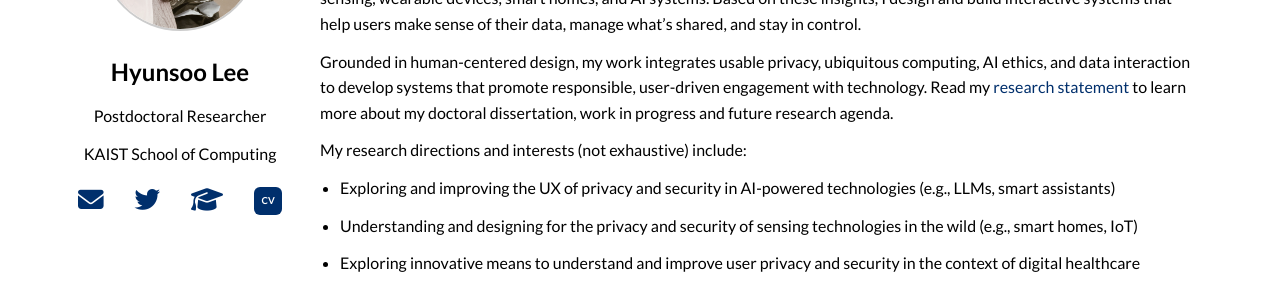
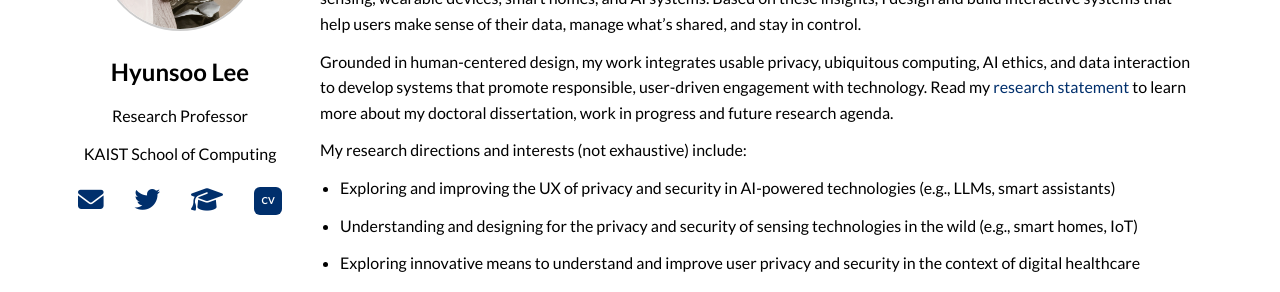
Before and after one commit to hslee90/hslee90.github.io, a Jekyll site: the page built from index.md, in a window 1280 px wide and 900 px high. Shown: the part 209-501 px from the top of the window. Built offline with Jekyll 4.4.1, drawn with Linux system fonts in a browser that asks for light colours; nearby versions of some CDN libraries.

Commit message:
Update index.md

```diff
--- a/index.md
+++ b/index.md
@@ -12,7 +12,7 @@ title: "Home"
     <!-- 이름, 직함, 소속 -->
     <div class="profile-info">
       <h2>Hyunsoo Lee</h2>
-      <p>Postdoctoral Researcher</p>
+      <p>Research Professor</p>
       <p>KAIST School of Computing</p>
     </div>
 
```
